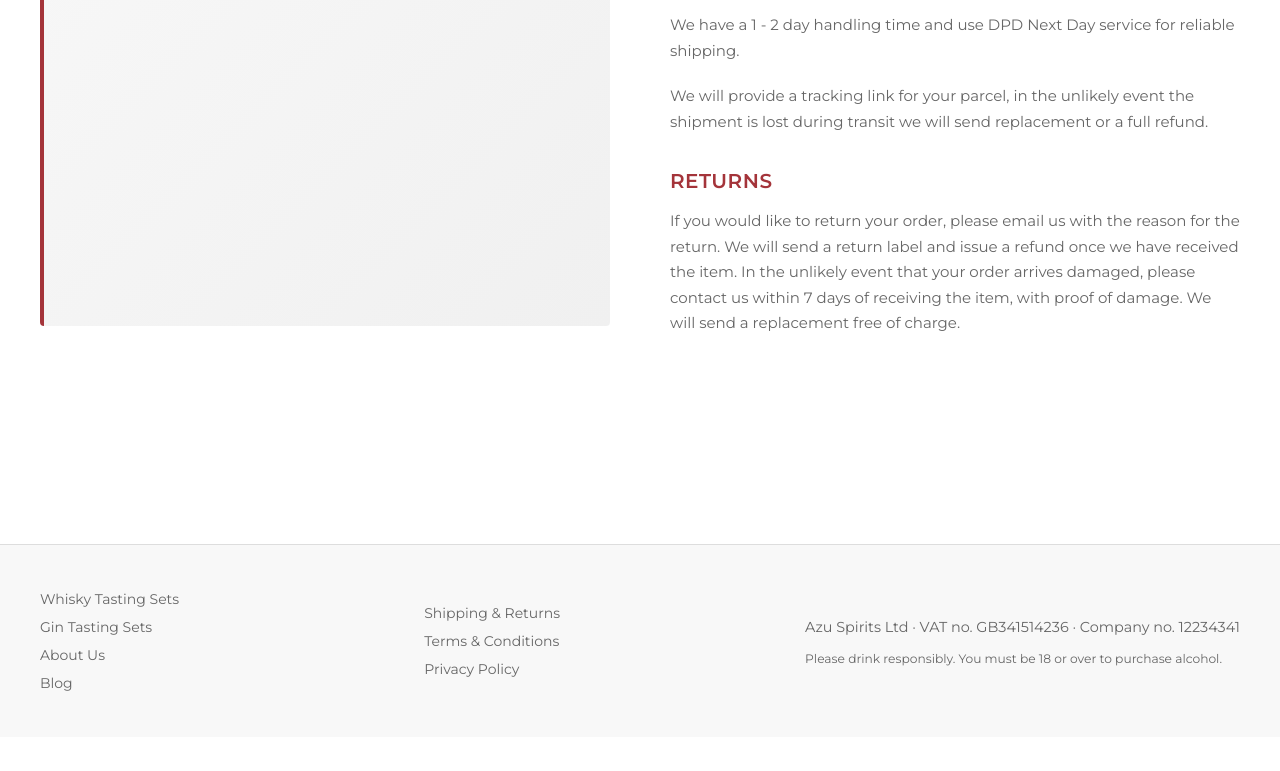
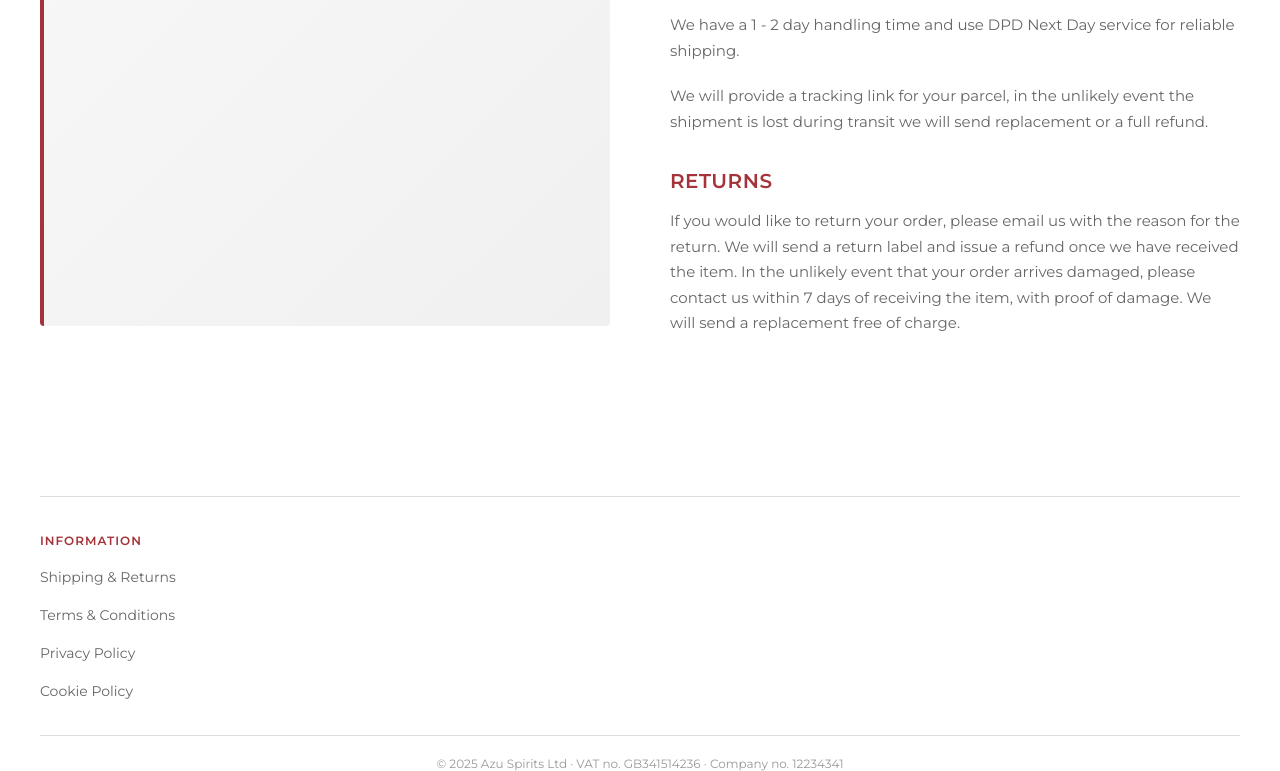
Before and after one commit to CodeandCapture/AzuSpirits, a website: page shipping-returns/index.html in a window 1280 px wide. Shown: the part 739-1510 px from the top of the page. Before the commit the page ends 1476 px from the top, so only its background shows below. Drawn offline with Linux system fonts and the light colour scheme.

Commit message:
Update index.html

```diff
--- a/shipping-returns/index.html
+++ b/shipping-returns/index.html
@@ -277,30 +277,34 @@
       font-size: 1.2em;
     }
 
-
-
-    /* Footer - Matching homepage */
-    .site-footer {
-      background: #f8f8f8;
+  /* Footer navigation grid */
+    .footer-nav-grid {
+      display: grid;
+      grid-template-columns: 1fr 1fr;
+      gap: 60px;
+      margin-bottom: 30px;
+      max-width: 1200px;
+      margin: 0 auto 30px;
+      padding-top: 20px;
       border-top: 1px solid #ddd;
-      padding: 40px 20px;
-      margin-top: 3rem;
     }
 
-    .footer-inner {
-      max-width: 1200px;
-      margin: 0 auto;
-      display: flex;
-      justify-content: space-between;
-      align-items: center;
-      flex-wrap: wrap;
-      gap: 2rem;
+    .footer-nav-section h4 {
+      font-size: 12px;
+      text-transform: uppercase;
+      letter-spacing: 1px;
+      color: #A4343A;
+      margin-bottom: 15px;
+      font-weight: 600;
     }
 
     .footer-nav ul {
       list-style: none;
+      margin: 0;
       padding: 0;
-      margin: 0;
+      display: flex;
+      flex-direction: column;
+      gap: 10px;
     }
 
     .footer-nav a {
@@ -318,8 +322,17 @@
     }
 
     .site-info {
-      font-size: 0.9rem;
-      color: #666;
+      text-align: center;
+      padding-top: 20px;
+      border-top: 1px solid #ddd;
+      max-width: 1200px;
+      margin: 20px auto 0;
+    }
+
+    .site-info p {
+      font-size: 12px;
+      color: #999;
+      margin: 0;
     }
 
     /* Mobile Responsive */
@@ -481,33 +494,32 @@
 
 
 
-  <!-- Footer - Matching homepage -->
    <footer class="site-footer">
-    <div class="footer-inner container">
-      <nav class="footer-nav">
-        <ul>
-          <li><a href="/AzuSpirits/whisky-gifts">Whisky Tasting Sets</a></li>
-          <li><a href="/AzuSpirits/gin-gifts">Gin Tasting Sets</a></li>
-          <li><a href="/AzuSpirits/about-us">About Us</a></li>
-          <li><a href="/AzuSpirits/blog">Blog</a></li>
-        </ul>
-      </nav>
 
+    <div class="container">
+      <div class="footer-nav-grid">
+
+
+        <!-- Information Links -->
+        <div class="footer-nav-section">
+          <h4>Information</h4>
           <nav class="footer-nav">
             <ul>
               <li><a href="/AzuSpirits/shipping-returns">Shipping & Returns</a></li>
               <li><a href="/AzuSpirits/terms">Terms & Conditions</a></li>
               <li><a href="/AzuSpirits/privacy">Privacy Policy</a></li>
+              <li><a href="/AzuSpirits/cookie-policy">Cookie Policy</a></li>
             </ul>
           </nav>
+        </div>
+
+      </div>
 
       <div class="site-info">
-        <p>Azu Spirits Ltd · VAT no. GB341514236 · Company no. 12234341</p>
-        <p style="margin-top: 10px; font-size: 0.85em;">Please drink responsibly. You must be 18 or over to purchase alcohol.</p>
+        <p>© 2025 Azu Spirits Ltd · VAT no. GB341514236 · Company no. 12234341</p>
       </div>
     </div>
    </footer>
-
 
   <!-- Cart JS -->
   <script src="/AzuSpirits/js/cart.js"></script>
```
Lines whose indentation alone changed are shown as unchanged.
